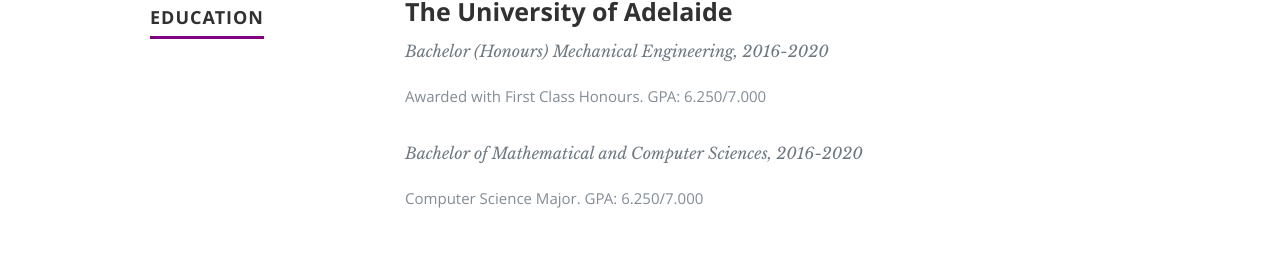
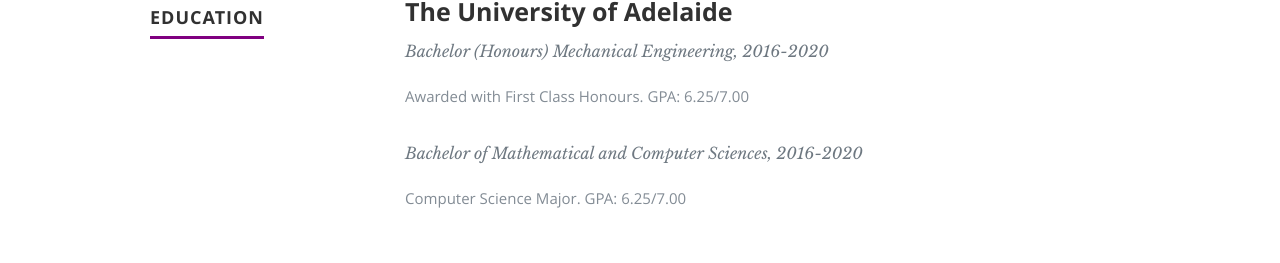
Before and after one commit to reubenjamesbishop/reubenjamesbishop.github.io, a React (Create React App) app: page / in a window 1280 px wide. Shown: the part 1507-1770 px from the top of the page. Built offline with nearby package versions, Linux system fonts and the light colour scheme.

Commit message:
fixing stuff

```diff
--- a/src/Components/About.js
+++ b/src/Components/About.js
@@ -5,7 +5,8 @@
 
     if(this.props.data){
       var name = this.props.data.name;
-      var profilepic= "images/"+this.props.data.image;
+      // var profilepic= "images/"+this.props.data.image;
+      var profilepic= "images/profilepic.jpg";
       var bio = this.props.data.bio;
       var street = this.props.data.address.street;
       var city = this.props.data.address.city;
--- a/src/Components/Header.js
+++ b/src/Components/Header.js
@@ -9,10 +9,28 @@
       var description= this.props.data.description;
       var city= this.props.data.address.city;
       // var profilepic= "images/"+this.props.data.image;
+      // var networks= this.props.data.social.map(function(network){
+      //   return <li key={network.name}><a href={network.url}><i className={network.className}></i></a></li>
+      // })
+
       var profilepic= "images/profilepic.jpg";
-      var networks= this.props.data.social.map(function(network){
-        return <li key={network.name}><a href={network.url}><i className={network.className}></i></a></li>
-      })
+
+      var social = [
+         {
+           "name": "linkedin",
+           "url": "https://www.linkedin.com/in/reubenbishop/",
+           "className": "fa fa-linkedin"
+         },
+         {
+           "name": "github",
+           "url": "http://github.com/reubenjamesbishop",
+           "className": "fa fa-github"
+         }
+       ]
+
+       var networks=social.map(function(network){
+         return <li key={network.name}><a href={network.url}><i className={network.className}></i></a></li>
+       })
     }
 
     return (
--- a/src/Components/Resume.js
+++ b/src/Components/Resume.js
@@ -41,9 +41,9 @@
                  <div>
                   <h3>The University of Adelaide</h3>
                   <p className="info">Bachelor (Honours) Mechanical Engineering, 2016-2020</p>
-                  <p>Awarded with First Class Honours. GPA: 6.250/7.000</p>
+                  <p>Awarded with First Class Honours. GPA: 6.25/7.00</p>
                   <p className="info">Bachelor of Mathematical and Computer Sciences, 2016-2020</p>
-                  <p>Computer Science Major. GPA: 6.250/7.000</p>
+                  <p>Computer Science Major. GPA: 6.25/7.00</p>
                   {/* <p>{education.description}</p> */}
                 </div>
                </div>
```
